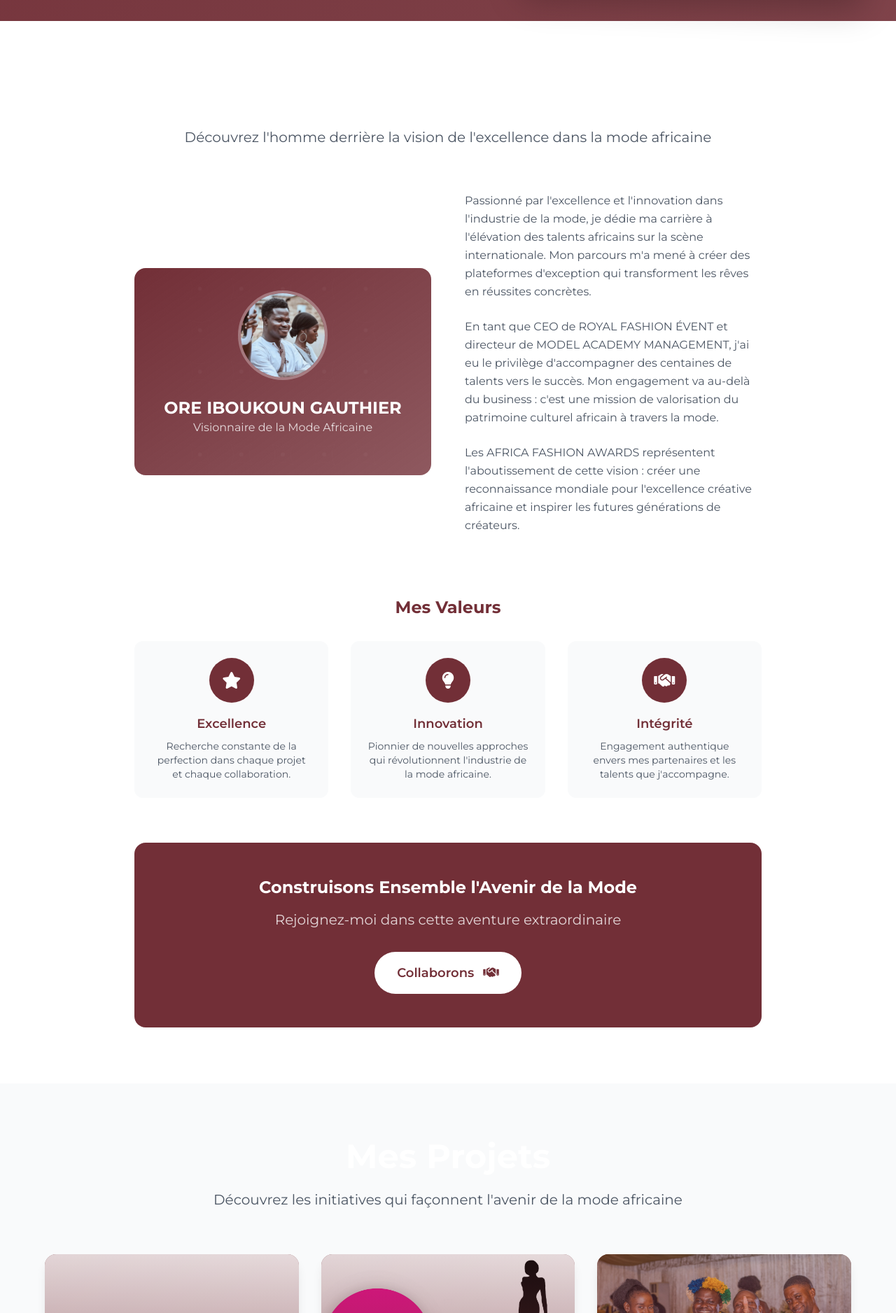
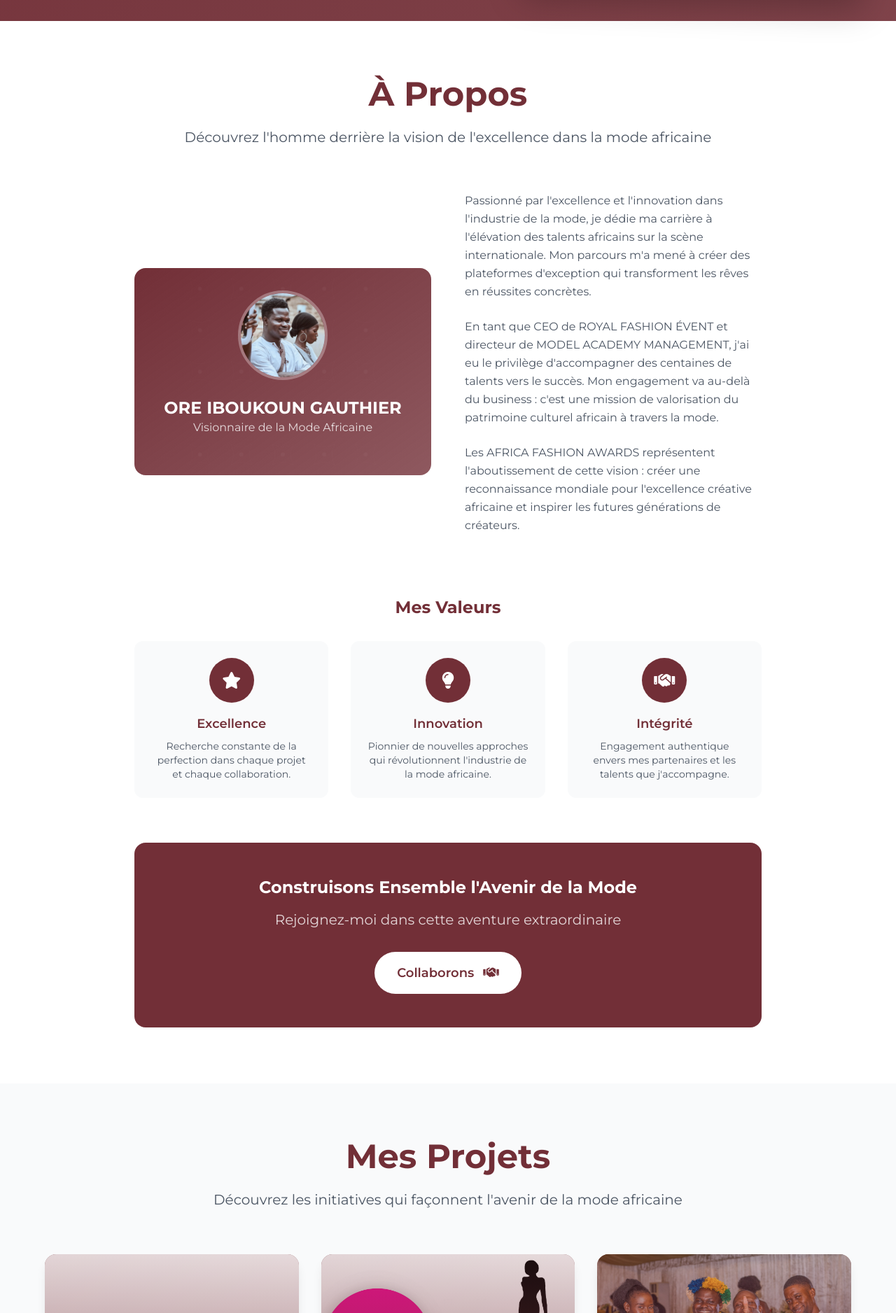
Before and after one commit to mahuena22/oregauthier, a plain HTML site: page index.html in a window 1280 px wide. Shown: the part 770-2646 px from the top of the page at 70% size. Drawn offline with nearby package versions, Linux system fonts and the light colour scheme.

Commit message:
Modification des couleurs

```diff
--- a/index.html
+++ b/index.html
@@ -179,7 +179,7 @@
                 <div class="max-w-4xl mx-auto">
                     <div class="text-center mb-16">
                         <h2
-                            class="text-4xl md:text-5xl font-bold text-white mb-6">
+                            class="text-4xl md:text-5xl font-bold text-wine mb-6">
                             À Propos
                         </h2>
                         <p class="text-xl text-gray-600 max-w-3xl mx-auto">
@@ -355,7 +355,7 @@
         <section id="projets" class="py-20 bg-gray-50">
             <div class="container mx-auto px-6">
                 <div class="text-center mb-16">
-                    <h2 class="text-4xl md:text-5xl font-bold text-white mb-6">
+                    <h2 class="text-4xl md:text-5xl font-bold text-wine mb-6">
                         Mes Projets
                     </h2>
                     <p class="text-xl text-gray-600 max-w-3xl mx-auto">
```
